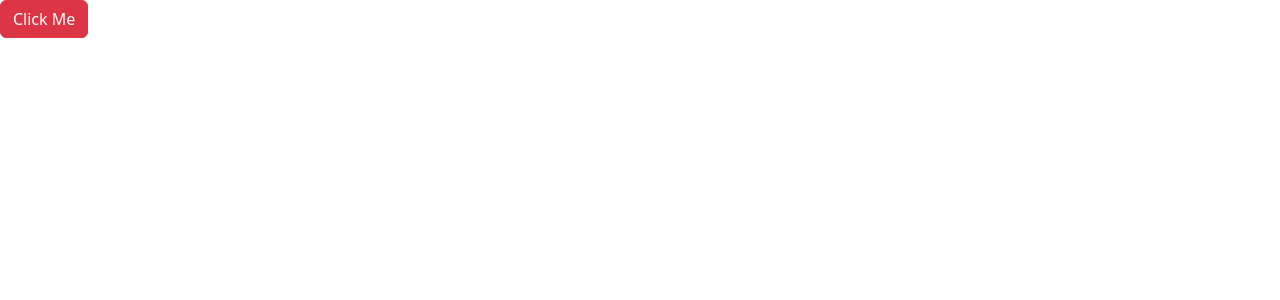
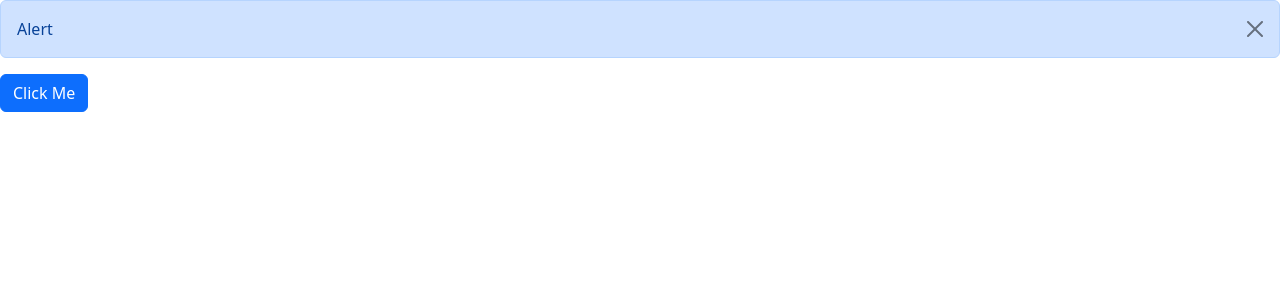
Before and after one commit to HR-Fahim/React-Practice-Code, a React (Vite) app in the folder react-app/: page / in a window 1280 px wide. Both pictures are taken after a click on the button "Click Me". Shown: the top 300 px of the page. Built offline with nearby package versions, Linux system fonts and the light colour scheme.

Commit message:
refactor: Add Alert component to App and implement close functionality

```diff
--- a/react-app/src/App.tsx
+++ b/react-app/src/App.tsx
@@ -1,3 +1,5 @@
+import { useState } from "react";
+import Alert from "./components/Alert";
 import Button from "./components/Button";
 
 function App() {
@@ -6,6 +8,8 @@ function App() {
   // let handleSelectItem = (item: string) => {
   //   console.log(item);
   // };
+
+  const [alertVisible, setAlertVisible] = useState(false);
 
   return (
     // <div>
@@ -23,7 +27,10 @@ function App() {
     // </div>
 
     <div>
-      <Button color="danger" onClick={() => console.log("clicked")}>
+      {alertVisible && (
+        <Alert onClose={() => setAlertVisible(false)}>Alert</Alert>
+      )}
+      <Button color="primary" onClick={() => setAlertVisible(true)}>
         Click Me
       </Button>
     </div>
--- a/react-app/src/components/Alert.tsx
+++ b/react-app/src/components/Alert.tsx
@@ -2,12 +2,20 @@ import { ReactNode } from "react";
 
 interface AlertProps {
   children: ReactNode;
+  onClose: () => void;
 }
 
-function Alert({ children }: AlertProps) {
+function Alert({ children, onClose }: AlertProps) {
   return (
-    <div className="alert alert-primary" role="alert">
+    <div className="alert alert-primary alert-dismissible" role="alert">
       {children}
+      <button
+        type="button"
+        className="btn-close"
+        onClick={onClose}
+        data-bs-dismiss="alert"
+        aria-label="Close"
+      ></button>
     </div>
   );
 }
```
